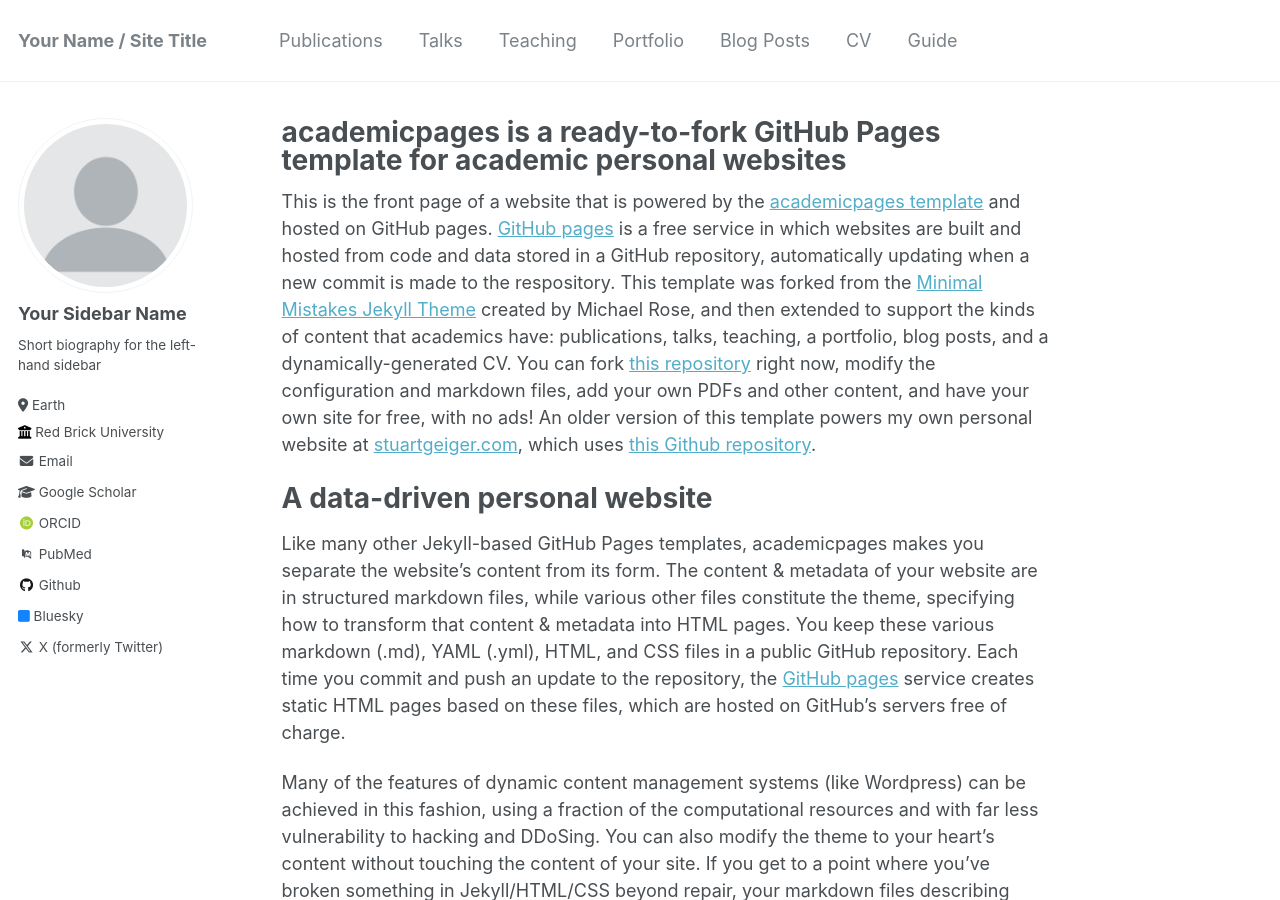
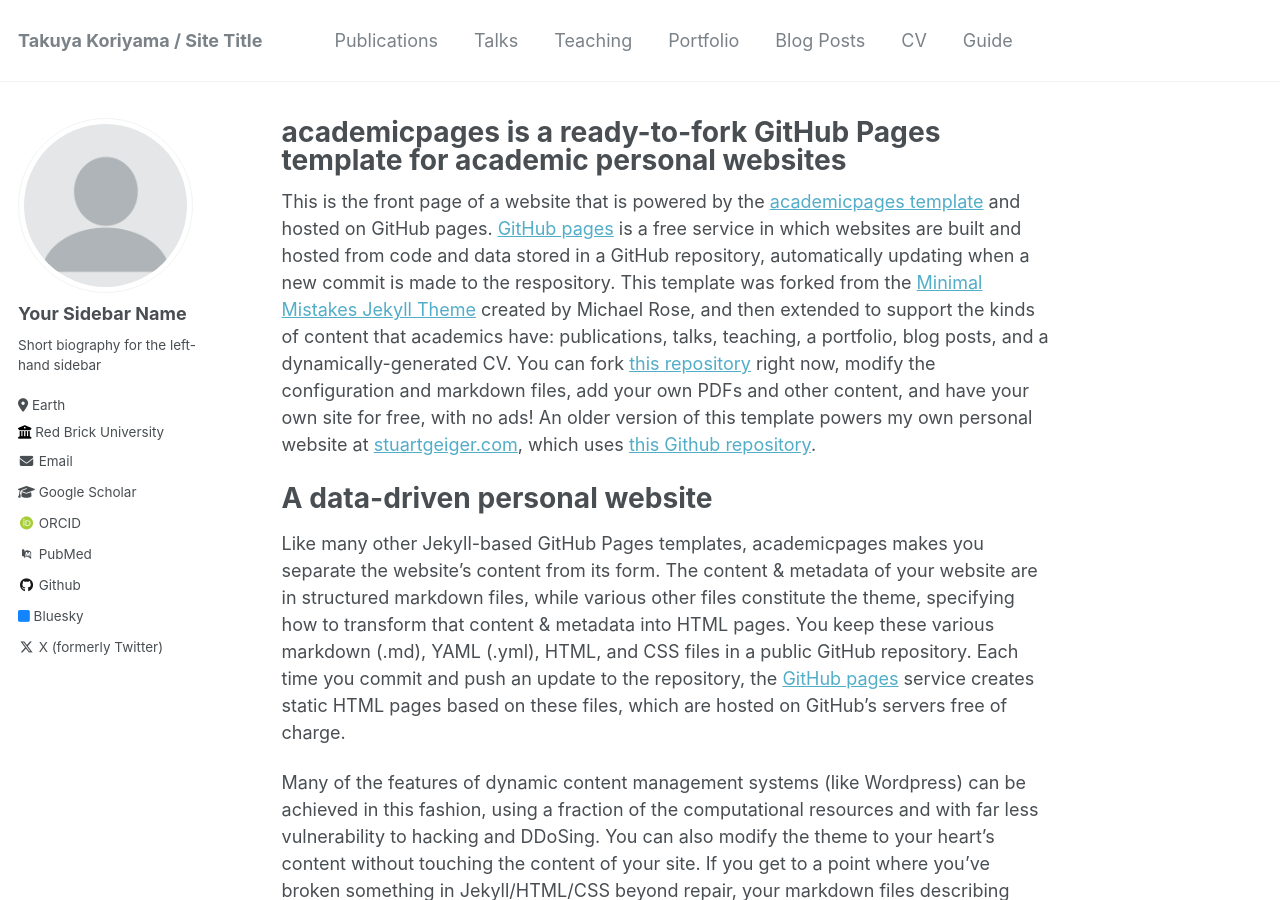
Before and after one commit to TakuyaKoriyama/takuyakoriyama.github.io, a Jekyll site: the page built from _pages/about.md, in a window 1280 px wide and 900 px high. Built offline with Jekyll 4.4.1, drawn with Linux system fonts in a browser that asks for light colours; some web fonts are replaced.

Commit message:
Update _config.yml

```diff
--- a/_config.yml
+++ b/_config.yml
@@ -8,7 +8,7 @@
 
 # Basic Site Settings
 locale                   : "en-US"
-title                    : "Your Name / Site Title"
+title                    : "Takuya Koriyama / Site Title"
 title_separator          : "-"
 name                     : &name "Your Name"
 description              : &description "personal description"
```
